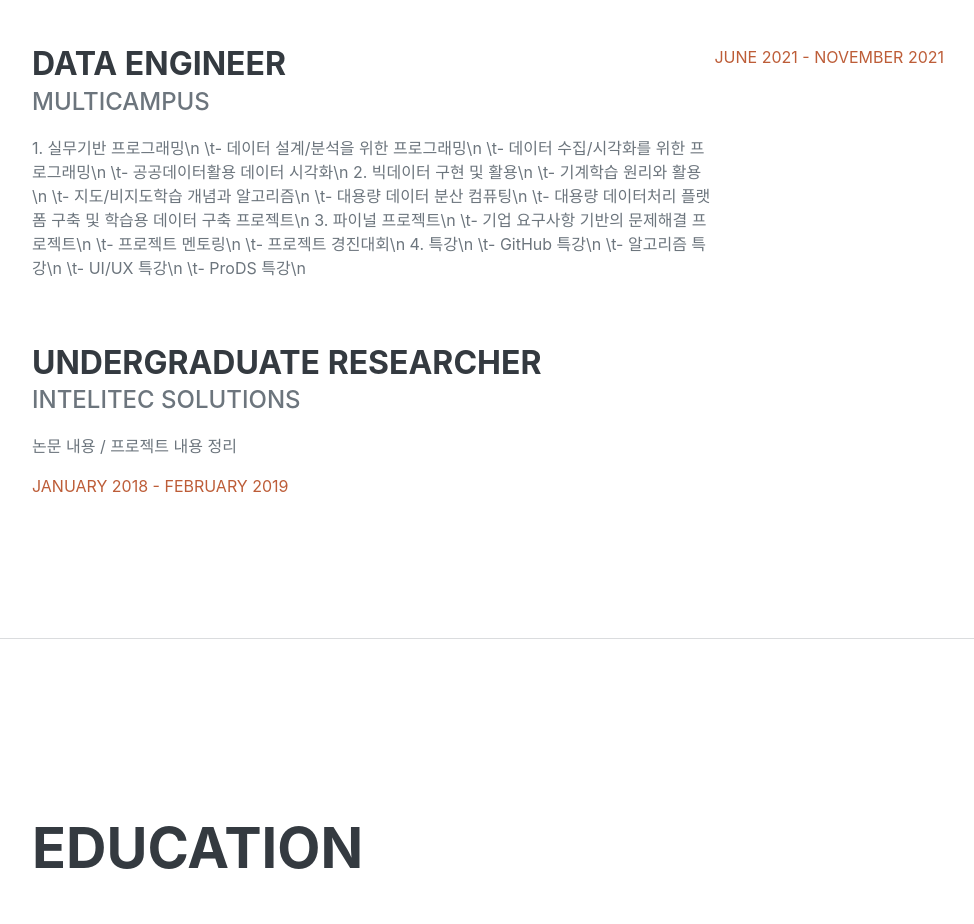
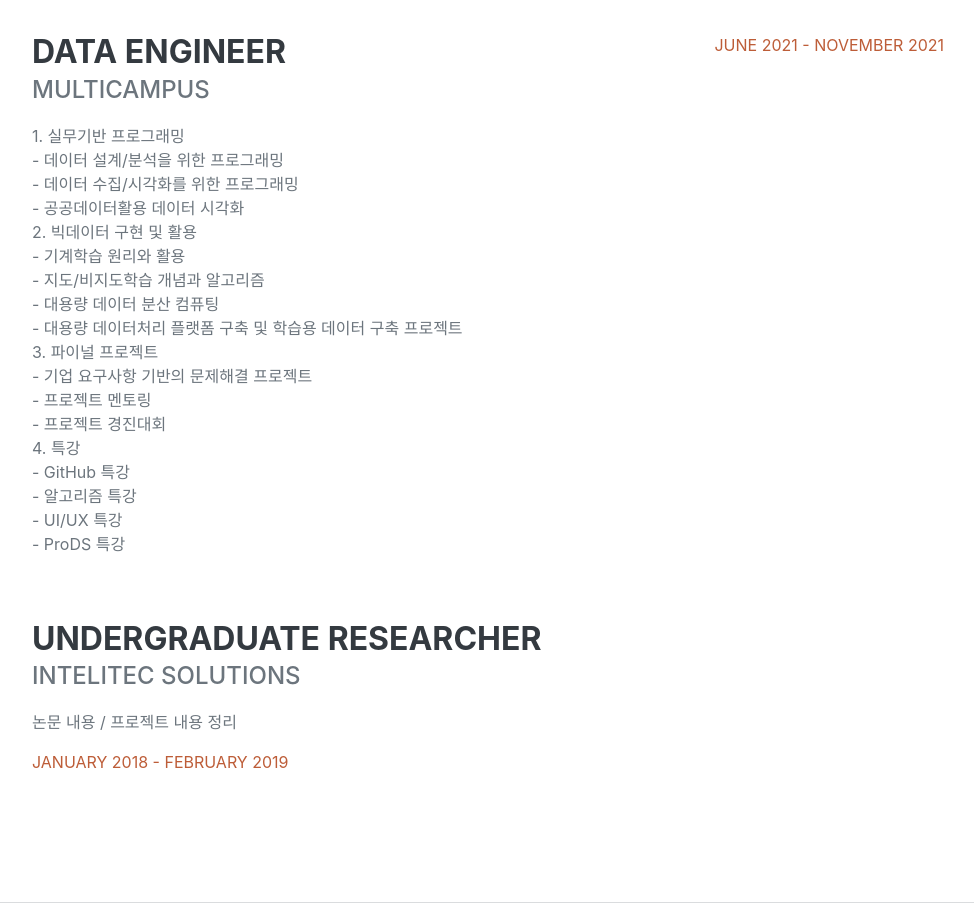
Before and after one commit to DavidMCKim/portfolio, a plain HTML site: page index.html in a window 1280 px wide. Shown: the part 963-1887 px from the top of the page, without its empty margins (288-1262 px from the left). Drawn offline with nearby package versions, Linux system fonts and the light colour scheme; a web font is replaced by a local one.

Commit message:
멀티캠퍼스 내용 수정.ver3

```diff
--- a/index.html
+++ b/index.html
@@ -65,24 +65,24 @@
                         <div class="flex-grow-1">
                             <h3 class="mb-0">DATA ENGINEER</h3>
                             <div class="subheading mb-3">MULTICAMPUS</div>
-                            <p>1. 실무기반 프로그래밍\n
-                                \t- 데이터 설계/분석을 위한 프로그래밍\n
-                                \t- 데이터 수집/시각화를 위한 프로그래밍\n
-                                \t- 공공데이터활용 데이터 시각화\n
-                                2. 빅데이터 구현 및 활용\n
-                                \t- 기계학습 원리와 활용\n
-                                \t- 지도/비지도학습 개념과 알고리즘\n
-                                \t- 대용량 데이터 분산 컴퓨팅\n
-                                \t- 대용량 데이터처리 플랫폼 구축 및 학습용 데이터 구축 프로젝트\n
-                                3. 파이널 프로젝트\n
-                                \t- 기업 요구사항 기반의 문제해결 프로젝트\n
-                                \t- 프로젝트 멘토링\n
-                                \t- 프로젝트 경진대회\n
-                                4. 특강\n
-                                \t- GitHub 특강\n
-                                \t- 알고리즘 특강\n
-                                \t- UI/UX 특강\n
-                                \t- ProDS 특강\n
+                            <p>1. 실무기반 프로그래밍<br>
+                                    - 데이터 설계/분석을 위한 프로그래밍<br>
+                                    - 데이터 수집/시각화를 위한 프로그래밍<br>
+                                    - 공공데이터활용 데이터 시각화<br>
+                                2. 빅데이터 구현 및 활용<br>
+                                    - 기계학습 원리와 활용<br>
+                                    - 지도/비지도학습 개념과 알고리즘<br>
+                                    - 대용량 데이터 분산 컴퓨팅<br>
+                                    - 대용량 데이터처리 플랫폼 구축 및 학습용 데이터 구축 프로젝트<br>
+                                3. 파이널 프로젝트<br>
+                                    - 기업 요구사항 기반의 문제해결 프로젝트<br>
+                                    - 프로젝트 멘토링<br>
+                                    - 프로젝트 경진대회<br>
+                                4. 특강<br>
+                                    - GitHub 특강<br>
+                                    - 알고리즘 특강<br>
+                                    - UI/UX 특강<br>
+                                    - ProDS 특강<br>
                             </p>
                         </div>
                         <div class="flex-shrink-0"><span class="text-primary">JUNE 2021 - NOVEMBER 2021</span></div>
```
